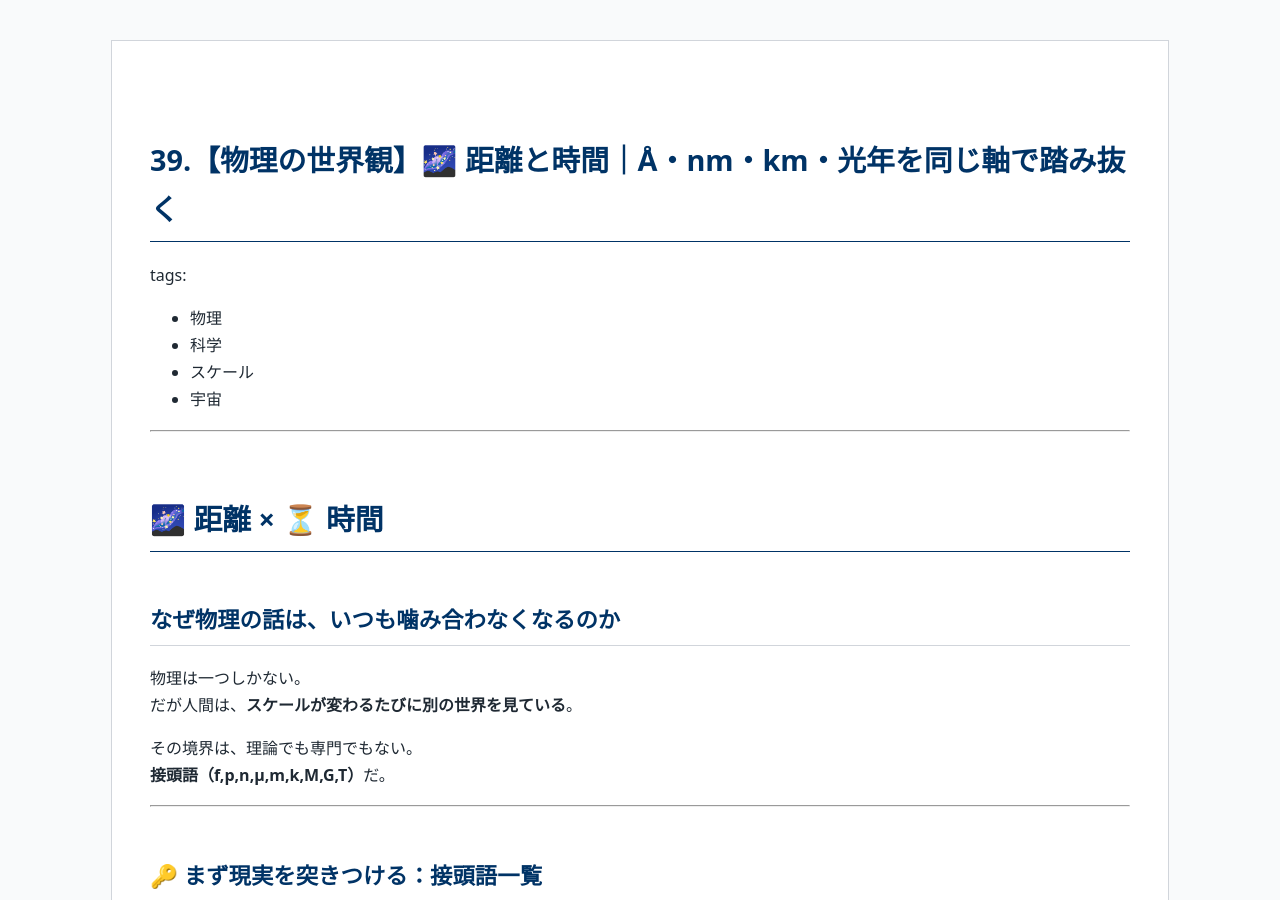
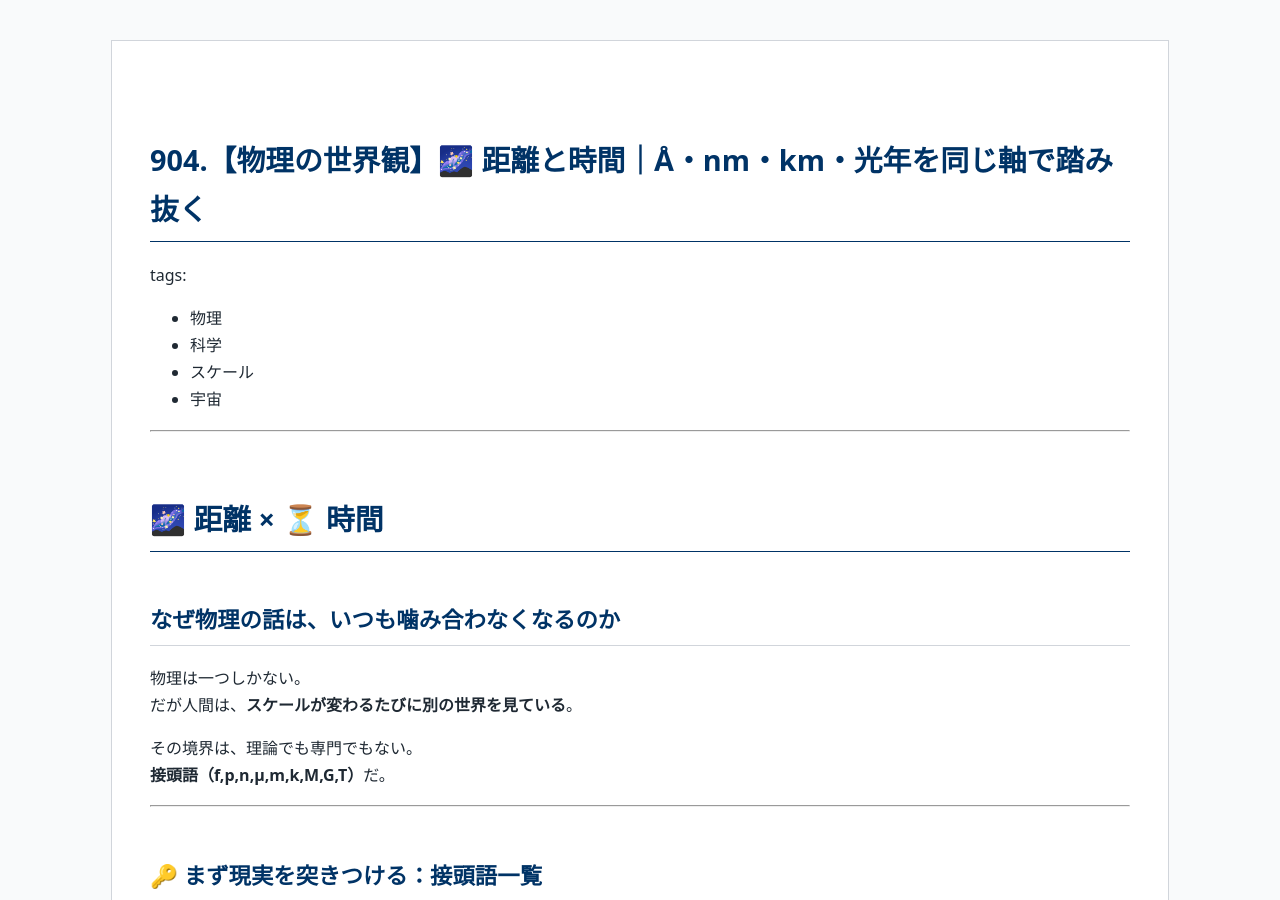
Before and after one commit to Samizo-AITL/qiita-articles, a Jekyll site: the page built from articles/904_physics_scale_distance_time.md, in a window 1280 px wide and 900 px high. Built offline with Jekyll 4.4.1, drawn with Linux system fonts in a browser that asks for light colours.

Commit message:
Update and rename 39_physics_scale_distance_time.md to 904_physics_scale_distance_time.md

```diff
--- a/articles/39_physics_scale_distance_time.md
+++ b/articles/904_physics_scale_distance_time.md
@@ -3,7 +3,7 @@ layout: default
 title: Qiita Articles
 ---
 
-# 39.【物理の世界観】🌌 距離と時間｜Å・nm・km・光年を同じ軸で踏み抜く
+# 904.【物理の世界観】🌌 距離と時間｜Å・nm・km・光年を同じ軸で踏み抜く
 tags:
   - 物理
   - 科学
```
